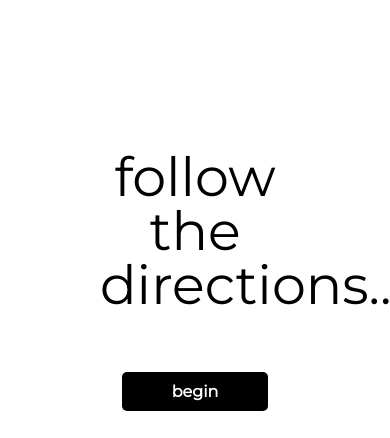
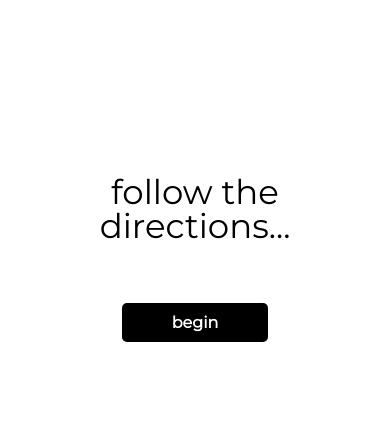
Before and after one commit to milligda/triviaGame, a plain HTML site: page index.html in a window 390 px wide. Drawn offline with nearby package versions, Linux system fonts and the light colour scheme.

Commit message:
Making mobile responsive

```diff
--- a/assets/css/style.css
+++ b/assets/css/style.css
@@ -62,7 +62,6 @@ button {
     font-weight: bold;
     cursor: pointer;
     color: #000000;
-
 }
 
 #answer1 {
@@ -84,3 +83,57 @@ button {
 .start-button:hover, .start-button:focus, .answer-button:hover, .answer-button:focus {
     outline: none;
 }
+
+@media only screen and (max-width: 980px) {
+
+    h1 {
+        font-size: 48px;
+        line-height: 48px;
+    }
+
+    h3 {
+        font-size: 22px;
+        line-height: 22px;
+    }
+
+    .answer-button  {
+        width: 50%;
+    }
+}
+
+@media only screen and (max-width: 768px) {
+
+    h1 {
+        font-size: 40px;
+        line-height: 40px;
+    }
+
+    h3 {
+        font-size: 22px;
+        line-height: 22px;
+    }
+
+    .main-container {
+        padding: 125px 50px;
+    }
+
+    .answer-button  {
+        width: 70%;
+    }
+}
+
+@media only screen and (max-width: 640px) {
+
+    h1 {
+        font-size: 34px;
+        line-height: 34px;
+    }
+
+    .main-container {
+        padding: 125px 50px;
+    }
+
+    .answer-button  {
+        width: 80%;
+    }
+}
```
